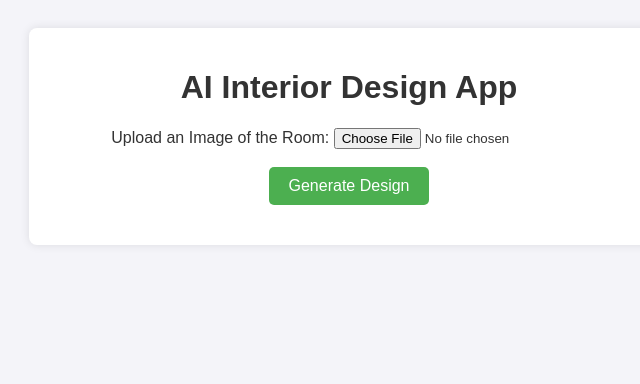
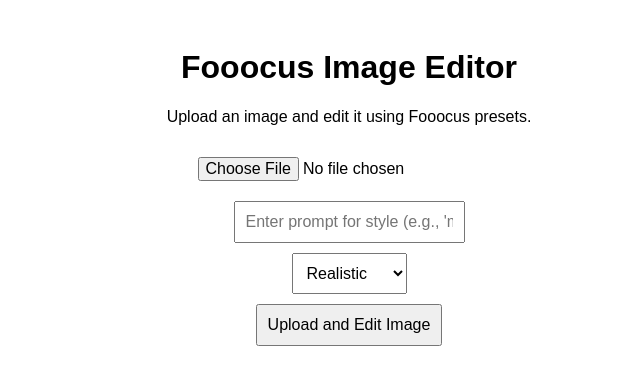
Before and after one commit to SPTech13/PicturaAI, a plain HTML site: page index.html in a window 1280 px wide. Shown: the whole page, without its empty margins (291-931 px from the left). Drawn offline with Linux system fonts and the light colour scheme.

Commit message:
Update index.html

```diff
--- a/index.html
+++ b/index.html
@@ -3,20 +3,83 @@
 <head>
     <meta charset="UTF-8">
     <meta name="viewport" content="width=device-width, initial-scale=1.0">
-    <title>AI Interior Design App</title>
-    <link rel="stylesheet" href="style.css">
+    <title>Fooocus Image Editor</title>
+    <style>
+        body { font-family: Arial, sans-serif; text-align: center; padding: 20px; }
+        button, input[type="file"], select, input[type="text"] { padding: 10px; font-size: 16px; cursor: pointer; margin: 5px; }
+        .output { margin-top: 20px; font-family: monospace; white-space: pre; text-align: left; }
+        img { max-width: 100%; border-radius: 8px; margin-top: 20px; }
+    </style>
 </head>
 <body>
-    <div class="container">
-        <h1>AI Interior Design App</h1>
-        <form id="uploadForm">
-            <label for="roomImage">Upload an Image of the Room:</label>
-            <input type="file" id="roomImage" accept="image/*" required>
-            <br><br>
-            <button type="button" onclick="submitForm()">Generate Design</button>
-        </form>
-        <div id="result"></div>
-    </div>
-    <script src="script.js"></script>
+    <h1>Fooocus Image Editor</h1>
+    <p>Upload an image and edit it using Fooocus presets.</p>
+
+    <!-- Upload Image Section -->
+    <input type="file" id="roomImage" accept="image/*"><br>
+    <input type="text" id="prompt" placeholder="Enter prompt for style (e.g., 'modern interior')"><br>
+
+    <!-- Preset Selection Dropdown -->
+    <select id="preset">
+        <option value="cog-realistic">Realistic</option>
+        <option value="cog-digital">Digital</option>
+        <option value="cog-illustration">Illustration</option>
+        <option value="cog-painting">Painting</option>
+    </select><br>
+
+    <button onclick="processImage()">Upload and Edit Image</button>
+
+    <!-- Output Section for Messages and Processed Image -->
+    <div id="output" class="output"></div>
+    <div id="imageResult"></div>
+
+    <script>
+        // Set the API URL to the Fooocus server
+        const FOOOCUS_API_URL = "https://your-generated-fooocus-url-or-ip"; // Replace with actual Fooocus URL/IP
+
+        async function processImage() {
+            const fileInput = document.getElementById('roomImage');
+            const prompt = document.getElementById('prompt').value;
+            const preset = document.getElementById('preset').value;
+            const outputDiv = document.getElementById('output');
+            const imageResultDiv = document.getElementById('imageResult');
+
+            // Clear previous output
+            outputDiv.innerText = '';
+            imageResultDiv.innerHTML = '';
+
+            if (!fileInput.files[0]) {
+                outputDiv.innerText = 'Please select an image to upload.';
+                return;
+            }
+
+            const formData = new FormData();
+            formData.append('image', fileInput.files[0]);
+            formData.append('prompt', prompt);
+            formData.append('preset', preset);
+            formData.append('steps', '50'); // Set a default number of steps
+            formData.append('width', '512'); // Default width
+            formData.append('height', '512'); // Default height
+
+            outputDiv.innerText = 'Uploading and processing image...';
+
+            try {
+                const response = await fetch(`${FOOOCUS_API_URL}/generate`, {
+                    method: 'POST',
+                    body: formData
+                });
+                const result = await response.json();
+
+                if (result.success) {
+                    outputDiv.innerText = 'Image processed successfully!';
+                    imageResultDiv.innerHTML = `<img src="${result.image_url}" alt="Processed Image">`;
+                } else {
+                    outputDiv.innerText = `Processing failed: ${result.message}`;
+                }
+            } catch (error) {
+                outputDiv.innerText = `An error occurred: ${error.message}`;
+            }
+        }
+    </script>
 </body>
 </html>
```
